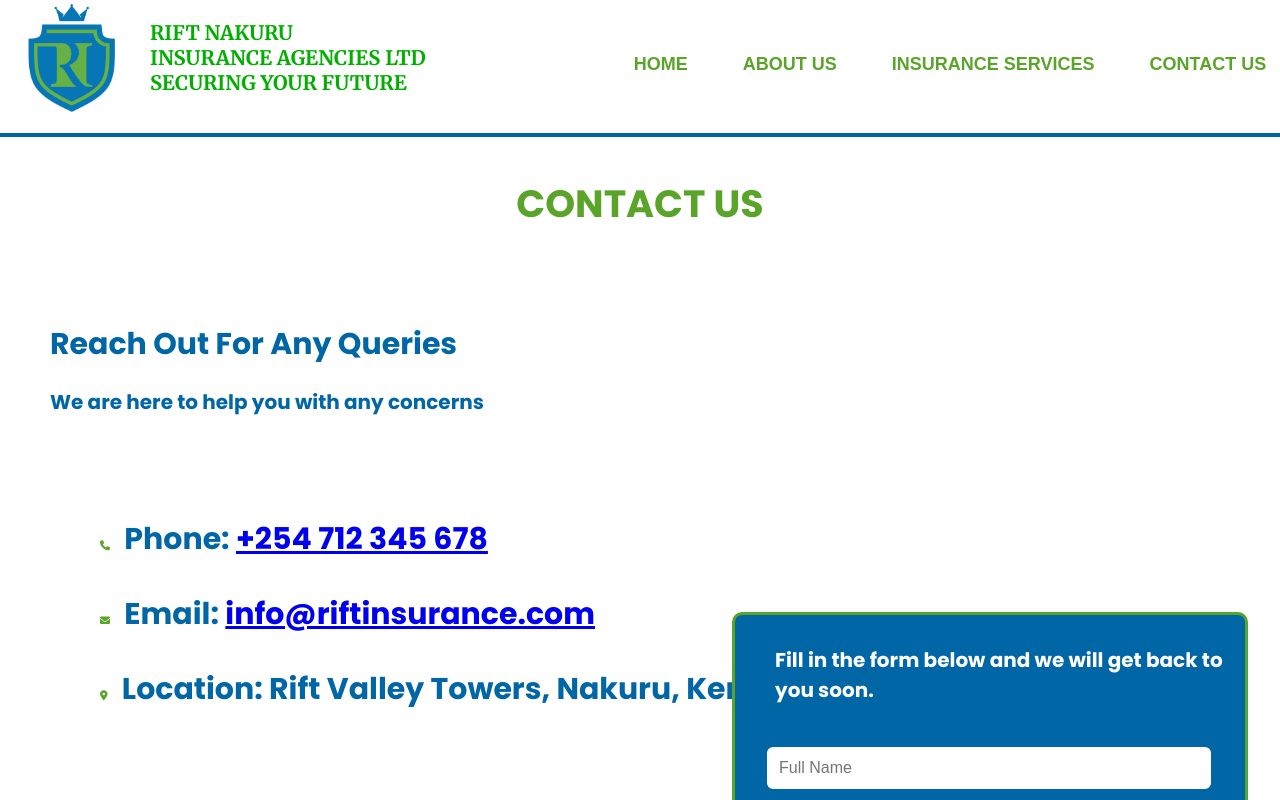
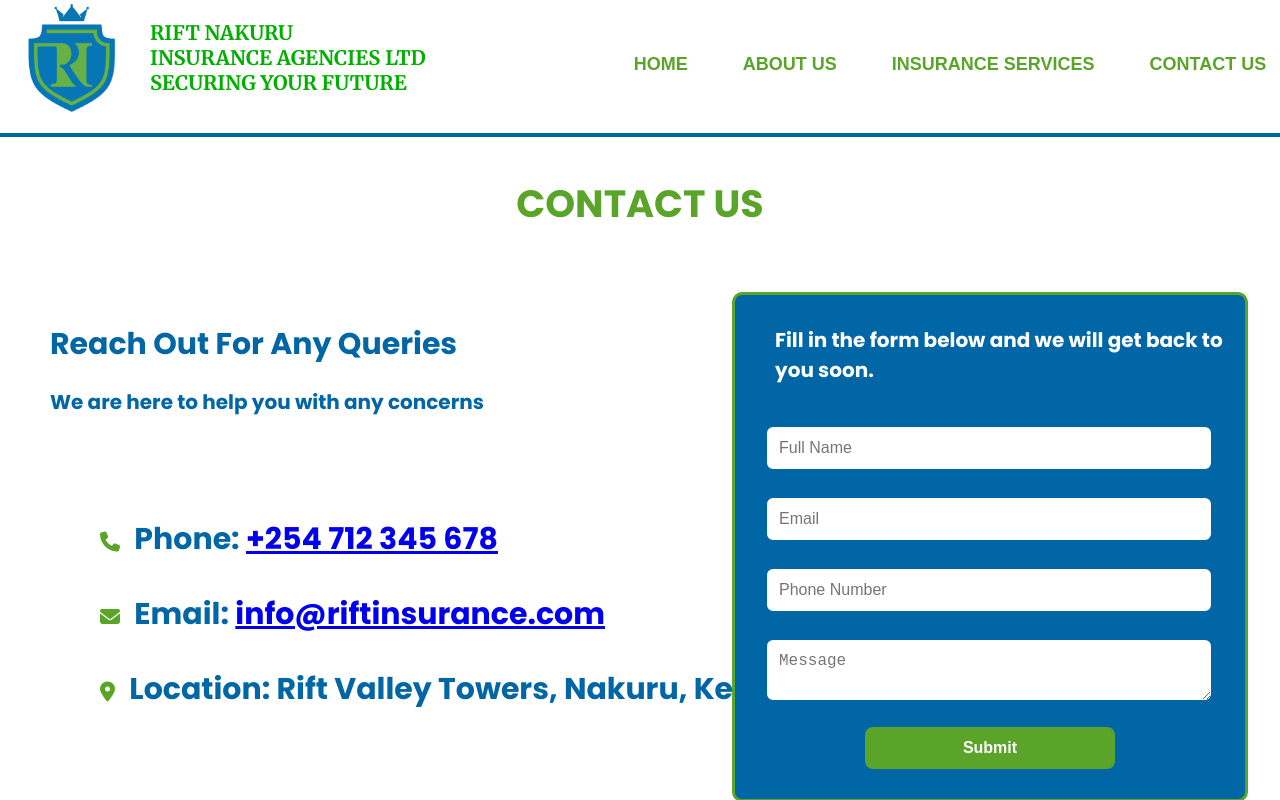
Before and after one commit to Eshhaa11/Rift-Ins, a React (Create React App) app: page /contact in a window 1280 px wide. Shown: the top 800 px of the page. Built offline with nearby package versions, Linux system fonts and the light colour scheme; a web font is replaced by a local one.

Commit message:
refactor: adjust top position and icon size in Contact.css for improved layout

```diff
--- a/src/pages/Contact.css
+++ b/src/pages/Contact.css
@@ -40,7 +40,7 @@
     padding: 30px;
     background: rgb(0, 102, 165);
     position: relative;
-    top: -30px;
+    top: -350px;
     right: -350px;
     border-radius: 10px;
     border: 3px solid rgb(90, 165, 41);
@@ -56,7 +56,7 @@
 }
 
 .contact-info i {
-    color: #5AA529; /* Icon color */
+    color: #5AA529;
     margin-right: 8px;
-    font-size: 10px;
+    font-size: 20px;
 }
```
